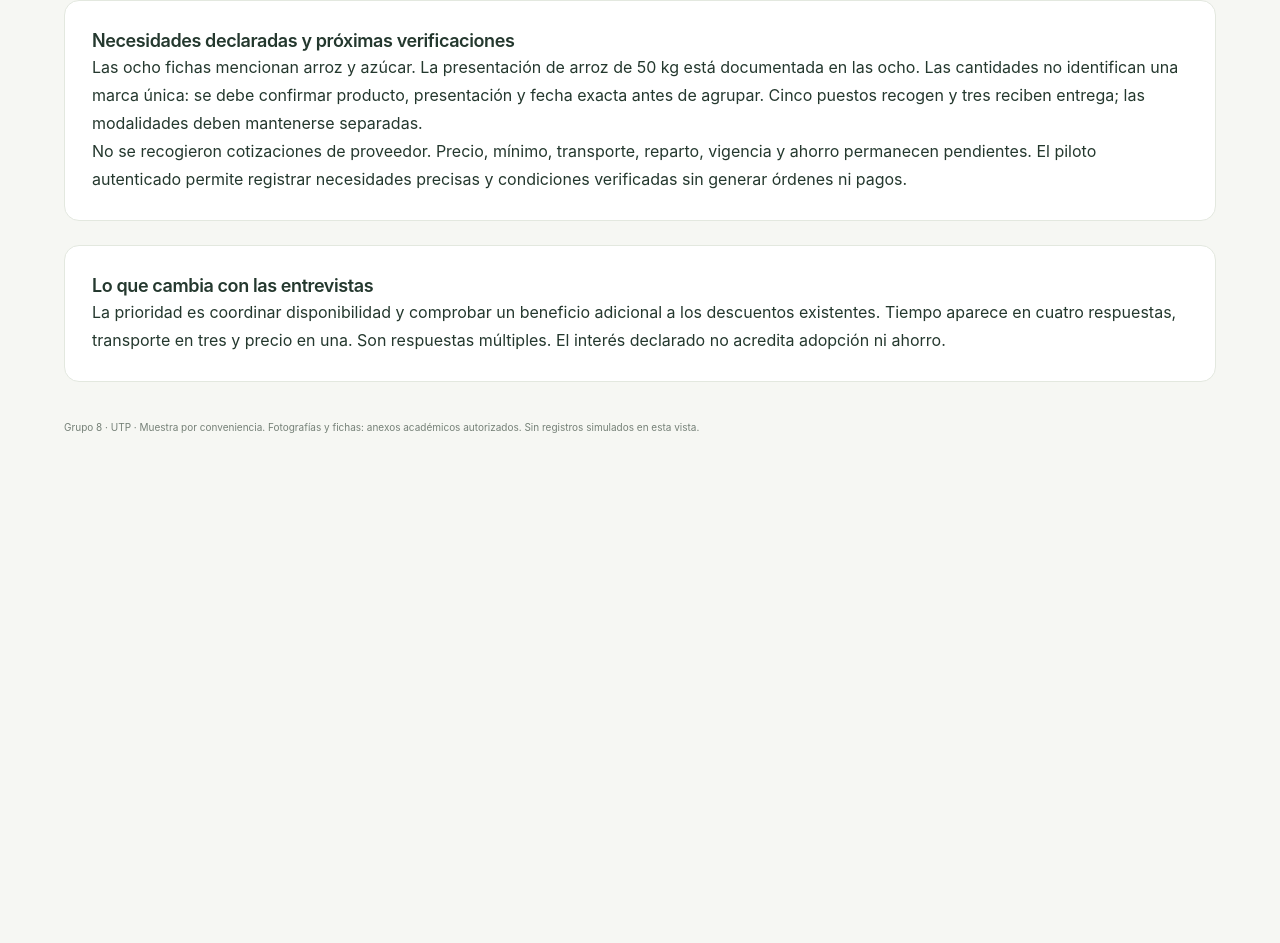
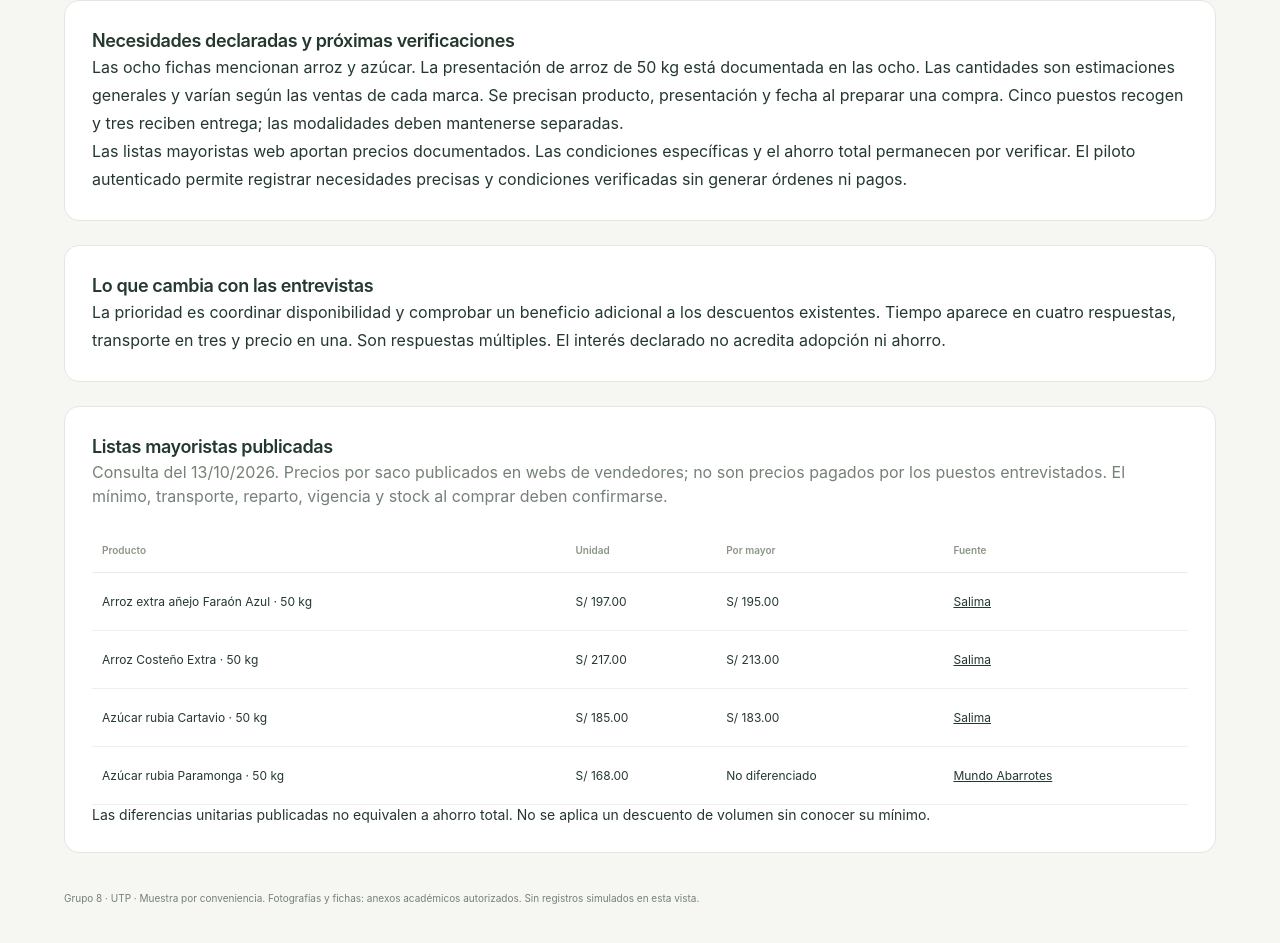
Before and after one commit to EdhuMS/merprolima-compras-colectivas, a React (Vite) app: page / in a window 1280 px wide. Shown: the part 515-1458 px from the top of the page. Before the commit the page ends 1020 px from the top, so only its background shows below. Built offline with nearby package versions, Linux system fonts and the light colour scheme; no server answers.

Commit message:
Add sourced wholesale lists and isolated tester workflow; verify pilot session

```diff
--- a/src/app/Application.tsx
+++ b/src/app/Application.tsx
@@ -6,57 +6,19 @@ import { App } from "../features/purchases/ui/App";
 import { Login } from "../features/auth/ui/Login";
 import { useSession } from "../features/auth/data/useSession";
 import { SupabasePurchaseRepository } from "../features/purchases/data/supabase";
-
-import { requireSupabase, supabase } from "../infrastructure/supabase/client";
+import { LocalDemoRepository } from "../features/purchases/data/repository";
+import { demoSeed, products } from "../features/purchases/data/seed";
+import { requireSupabase } from "../infrastructure/supabase/client";
 import { Button } from "../components/ui/button";
-export function Application() {
-  localStorage.removeItem("merprolima:demo:v1");
-  const [mode, setMode] = useState<"demo" | "pilot">("demo");
-  const { session, loading } = useSession();
-  const client = useQueryClient();
-  const cloud = useMemo(
-    () => new SupabasePurchaseRepository(),
-    [session?.user.id],
-  );
-  if(mode === "demo") return <FieldOverview onPilot={()=>{client.clear();setMode("pilot");}} />;
-  if (mode === "pilot" && loading)
-    return <p className="p-10">Comprobando sesiÃƒÆ’Ã‚Â³nÃƒÂ¢Ã¢â€šÂ¬Ã‚Â¦</p>;
-  if (mode === "pilot" && !session)
-    return <Login onDemo={() => setMode("demo")} />;
-  const switchMode = (next: "demo" | "pilot") => {
-    client.clear();
-    setMode(next);
-  };
-  return (
-    <><FieldRecords /><App
-      key={`${mode}:${session?.user.id ?? "guest"}`}
-      mode="pilot"
-      workspaceKey={session!.user.id}
-      repository={cloud}
-      accountAction={
-        <div className="flex gap-2">
-          <Button
-            variant="ghost"
-            size="sm"
-            onClick={() => switchMode("demo")}
-            disabled={!supabase}
-          >
-            Volver a entrevistas
-          </Button>
-          {mode === "pilot" && (
-            <Button
-              variant="outline"
-              size="sm"
-              onClick={async () => {
-                await requireSupabase().auth.signOut();
-                client.clear();
-              }}
-            >
-              Salir
-            </Button>
-          )}
-        </div>
-      }
-    /></>
-  );
+type Mode="field"|"test"|"pilot";
+export function Application(){
+ localStorage.removeItem("merprolima:demo:v1");
+ const [mode,setMode]=useState<Mode>("field");const {session,loading}=useSession();const client=useQueryClient();
+ const cloud=useMemo(()=>new SupabasePurchaseRepository(),[session?.user.id]);
+ const tester=useMemo(()=>new LocalDemoRepository(demoSeed,products,"merprolima:testers:v2"),[]);
+ const switchMode=(next:Mode)=>{client.clear();setMode(next);};
+ if(mode==="field")return <FieldOverview onPilot={()=>switchMode("pilot")} onTest={()=>switchMode("test")} />;
+ if(mode==="pilot"&&loading)return <p className="p-10">Comprobando sesión…</p>;
+ if(mode==="pilot"&&!session)return <Login onDemo={()=>switchMode("field")} />;
+ return <>{mode==="pilot"&&<FieldRecords />}<App key={`${mode}:${session?.user.id??"guest"}`} mode={mode==="test"?"demo":"pilot"} workspaceKey={mode==="test"?"tester":session!.user.id} repository={mode==="test"?tester:cloud} accountAction={<div className="flex gap-2"><Button variant="ghost" size="sm" onClick={()=>switchMode("field")}>Volver a entrevistas</Button>{mode==="pilot"&&<Button variant="outline" size="sm" onClick={async()=>{await requireSupabase().auth.signOut();client.clear();}}>Salir</Button>}</div>} /></>;
 }
--- /dev/null
+++ b/src/features/field/data/marketReferences.ts
@@ -0,0 +1,62 @@
+export const marketReferences = [
+  {
+    "id": "salima-faraon-50",
+    "supplier": "Salima",
+    "product": "Arroz extra añejo Faraón Azul",
+    "brand": "Faraón Azul",
+    "kg": 50,
+    "category": "Arroz",
+    "retail": 197,
+    "wholesale": 195,
+    "url": "https://salima.pe/producto/SL100024/arroz-extra-anejo-faraon-azul-x-50-kg",
+    "consultedAt": "2026-10-13",
+    "minimumQty": null,
+    "transport": null,
+    "validUntil": null
+  },
+  {
+    "id": "salima-costeno-50",
+    "supplier": "Salima",
+    "product": "Arroz Costeño Extra",
+    "brand": "Costeño",
+    "kg": 50,
+    "category": "Arroz",
+    "retail": 217,
+    "wholesale": 213,
+    "url": "https://salima.pe/producto/SL100022/arroz-costeno-extra-x-50-kg",
+    "consultedAt": "2026-10-13",
+    "minimumQty": null,
+    "transport": null,
+    "validUntil": null
+  },
+  {
+    "id": "salima-cartavio-50",
+    "supplier": "Salima",
+    "product": "Azúcar rubia Cartavio",
+    "brand": "Cartavio",
+    "kg": 50,
+    "category": "Azúcar",
+    "retail": 185,
+    "wholesale": 183,
+    "url": "https://salima.pe/producto/SL100057/azucar-rubia-cartavio-x-50-kg",
+    "consultedAt": "2026-10-13",
+    "minimumQty": null,
+    "transport": null,
+    "validUntil": null
+  },
+  {
+    "id": "mundo-paramonga-50",
+    "supplier": "Mundo Abarrotes",
+    "product": "Azúcar rubia Paramonga",
+    "brand": "Paramonga",
+    "kg": 50,
+    "category": "Azúcar",
+    "retail": 168,
+    "wholesale": null,
+    "url": "https://mundoabarrotes.com/producto/azucar-rubia-paramonga-50kg/",
+    "consultedAt": "2026-10-13",
+    "minimumQty": null,
+    "transport": null,
+    "validUntil": null
+  }
+];
--- a/src/features/field/ui/FieldRecords.tsx
+++ b/src/features/field/ui/FieldRecords.tsx
@@ -1,3 +1,3 @@
 import { useQuery } from "@tanstack/react-query";
 import { readFieldInterviews } from "../data/repository";
-export function FieldRecords(){const q=useQuery({queryKey:["private-field-records"],queryFn:readFieldInterviews});if(!q.data?.length)return null;return <section className="white-panel m-5"><details><summary className="font-semibold cursor-pointer">Evidencia real del coordinador · {q.data.length} entrevistas</summary><p className="my-3">Declaraciones de campo, sin cotización ni producto único confirmado. No son pedidos operativos.</p><div className="grid md:grid-cols-2 gap-4">{q.data.map(r=><article key={r.id} className="border rounded-lg p-4"><h3 className="font-semibold">{r.id} · {r.receipt} · Interés: {r.willingness}</h3><p className="whitespace-pre-line text-sm mt-2">{r.products}</p><p className="text-sm mt-2">{r.routine}</p><p className="mt-2">Próxima necesidad: {r.nextQty} sacos, en {r.days} días desde el 13/10. {r.status}.</p></article>)}</div></details></section>}
+export function FieldRecords(){const q=useQuery({queryKey:["private-field-records"],queryFn:readFieldInterviews});if(!q.data?.length)return null;return <section className="white-panel m-5"><details><summary className="font-semibold cursor-pointer">Evidencia real del coordinador · {q.data.length} entrevistas</summary><p className="my-3">Reposición general declarada, variable según venta por marca. Se desagrega al preparar una compra; no es una orden.</p><div className="grid md:grid-cols-2 gap-4">{q.data.map(r=><article key={r.id} className="border rounded-lg p-4"><h3 className="font-semibold">{r.id} · {r.receipt} · Interés: {r.willingness}</h3><p className="whitespace-pre-line text-sm mt-2">{r.products}</p><p className="text-sm mt-2">{r.routine}</p><p className="mt-2">Próxima necesidad: {r.nextQty} sacos, en {r.days} días desde el 13/10. {r.status}.</p></article>)}</div></details></section>}
--- /dev/null
+++ b/src/features/field/ui/MarketReferences.tsx
@@ -0,0 +1,2 @@
+import { marketReferences } from "../data/marketReferences";
+export function MarketReferences(){return <section className="white-panel mt-6"><h2 className="text-xl font-semibold">Listas mayoristas publicadas</h2><p className="muted mt-3 leading-6">Consulta del 13/10/2026. Precios por saco publicados en webs de vendedores; no son precios pagados por los puestos entrevistados. El mínimo, transporte, reparto, vigencia y stock al comprar deben confirmarse.</p><div className="overflow-x-auto mt-5"><table className="w-full text-left text-sm"><thead><tr><th className="p-2">Producto</th><th className="p-2">Unidad</th><th className="p-2">Por mayor</th><th className="p-2">Fuente</th></tr></thead><tbody>{marketReferences.map(r=><tr key={r.id} className="border-t"><td className="p-2">{r.product} · {r.kg} kg</td><td className="p-2">S/ {r.retail.toFixed(2)}</td><td className="p-2">{r.wholesale===null?"No diferenciado":"S/ "+r.wholesale.toFixed(2)}</td><td className="p-2"><a href={r.url} target="_blank" rel="noreferrer" className="underline">{r.supplier}</a></td></tr>)}</tbody></table></div><p className="text-sm mt-4">Las diferencias unitarias publicadas no equivalen a ahorro total. No se aplica un descuento de volumen sin conocer su mínimo.</p></section>}
--- a/src/features/purchases/data/seed.ts
+++ b/src/features/purchases/data/seed.ts
@@ -1,4 +1,7 @@
 import type { Product, Store } from "../domain/model";
-export const products: Product[]=[];
-export const stalls: string[]=[];
-export function demoSeed(): Store {return {schemaVersion:1,needs:[],quotes:[],participations:[]};}
+export const products: Product[] = [{id:"tester-faraon-50",name:"Arroz extra añejo",brand:"Faraón Azul",kg:50,category:"Arroz"}];
+export const stalls = ["TESTER-01", "TESTER-02", "TESTER-03"];
+export function demoSeed(): Store {
+ const now=new Date();const date=new Date(now.getTime()+3*86400000).toLocaleDateString("en-CA",{timeZone:"America/Lima"});
+ return {schemaVersion:1,needs:[3,5].map((qty,i)=>({id:"tester-n"+i,stall:stalls[i],productId:products[0].id,qty,date,mode:"pickup",status:"open",origin:"simulated",createdAt:now.toISOString(),sourceRef:"TESTER: cantidad de caso, no entrevista"})),quotes:[{id:"tester-q",productId:products[0].id,supplier:"Salima · caso de testers",evidenceType:"simulated",individual:197,collective:195,min:8,transport:null,distribution:null,individualTransport:null,validUntil:new Date(now.getTime()+7*86400000).toISOString(),date,mode:"pickup",version:1,origin:"simulated",payment:"Caso de testers: sin orden ni pago",sourceRef:"https://salima.pe/producto/SL100024/arroz-extra-anejo-faraon-azul-x-50-kg · consulta 13/10; mínimo 8 y fechas son entradas de prueba, no condición del vendedor",deliveryEstimate:null}],participations:[]};
+}
--- a/src/features/purchases/ui/CatalogManager.tsx
+++ b/src/features/purchases/ui/CatalogManager.tsx
@@ -23,7 +23,7 @@ export function CatalogManager({
     [error, setError] = useState("");
   const form = useForm<z.infer<typeof schema>>({
     resolver: zodResolver(schema),
-    defaultValues: { category: "Arroz", kg: 49 },
+    defaultValues: { category: "Arroz", kg: 50 },
   });
   return (
     <>
@@ -34,7 +34,7 @@ export function CatalogManager({
         open={open}
         onOpenChange={setOpen}
         title="Producto del piloto"
-        description="Usa el nombre, marca y presentación exactos recogidos en campo."
+        description="Usa el nombre, marca y presentación exactos documentados en campo o una lista web identificada."
       >
         <form
           className="form"
```
Also changed, not shown: src/features/field/ui/FieldOverview.tsx (+2 -1 lines), src/features/purchases/data/repository.ts (+4 -4 lines), src/features/purchases/ui/App.tsx (+3 -4 lines), 7 other files (tests, documents, lock files or other folders).
